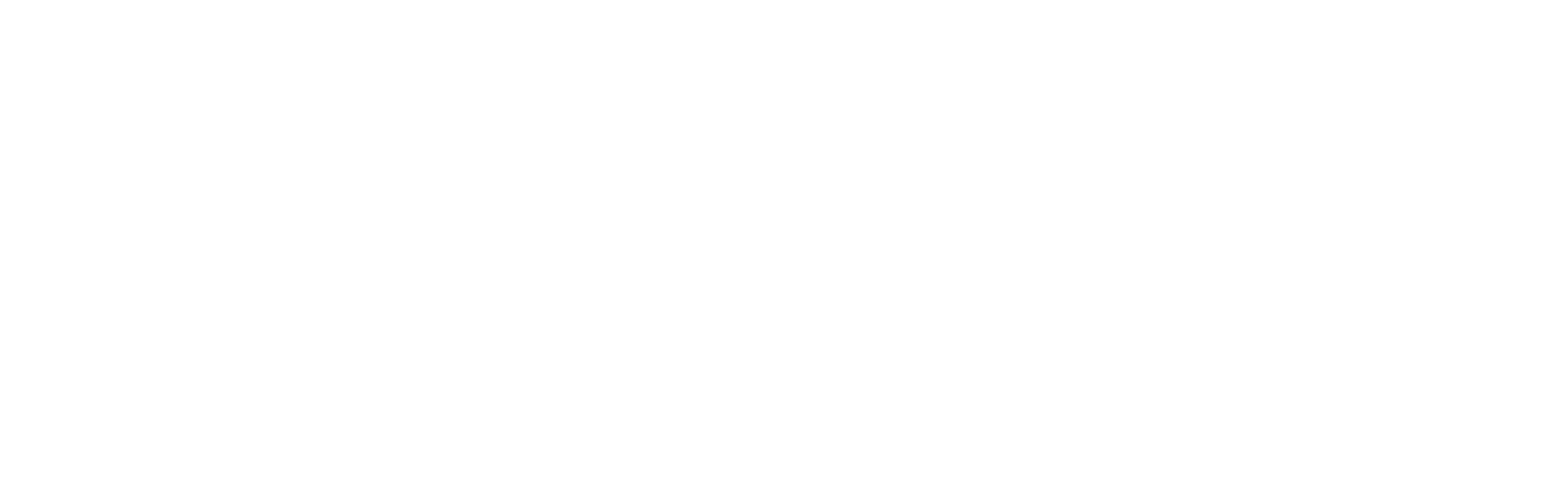
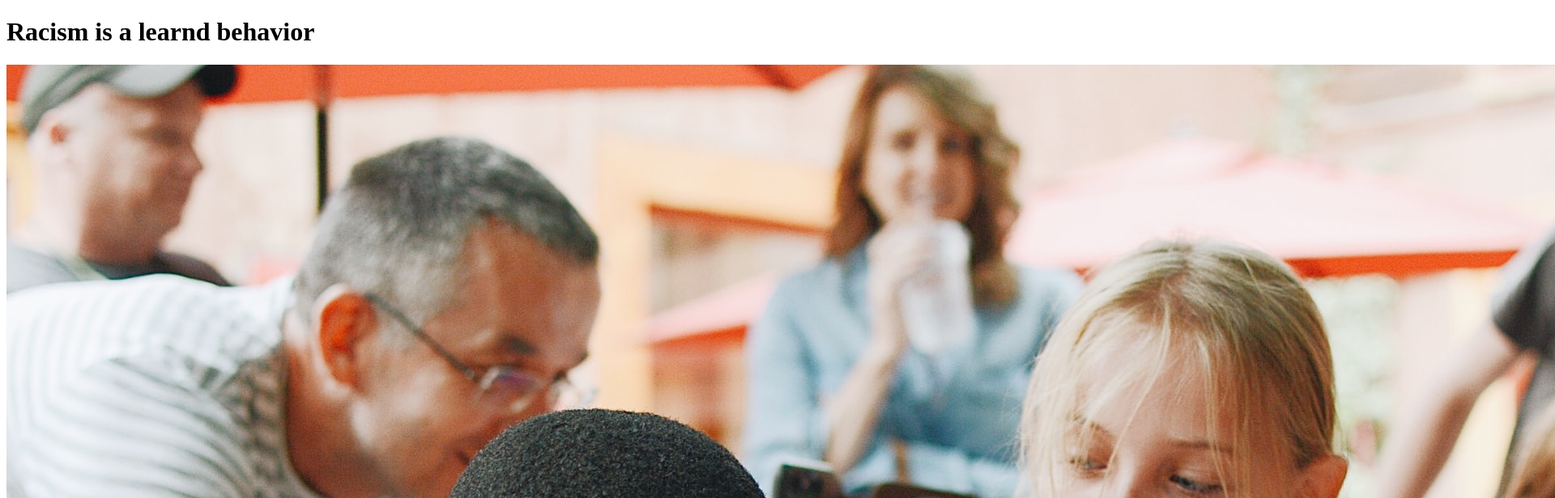
Before and after one commit to felixoppongwillborg/itp_final_exam, a website: page src/index.html in a window 1280 px wide. Shown: the top 616 px of the page at 81% size, 1920 px wide, since content can reach past the window. Drawn offline with Linux system fonts and the light colour scheme.

Commit message:
added picture and passed first test

```diff
--- a/src/index.html
+++ b/src/index.html
@@ -6,6 +6,9 @@
     <title>The future is now</title>
 </head>
 <body>
+    <h1 id="h1">Racism is a learnd behavior</h1>
+    <img id="kids" class="fit" src="images/kids.jpg" alt="kids">
+
 
 </body>
 </html>
```
Also changed, not shown: cypress/integration/userCanSeeImages.feature.js (added, +8 -0 lines), src/images/kids.jpg (added), 1 other file.
